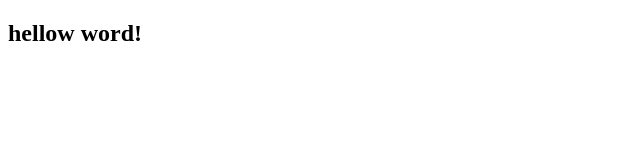
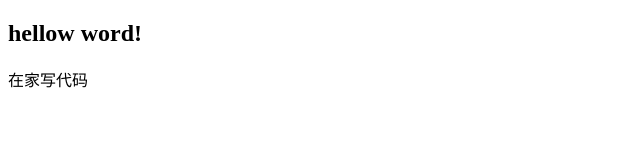
Before and after one commit to A-tongmu/demo, a plain HTML site: page index.html in a window 1280 px wide. Shown: the whole page, without its empty margins (0-640 px from the left). Drawn offline with Linux system fonts and the light colour scheme.

Commit message:
增加内容

```diff
--- a/index.html
+++ b/index.html
@@ -8,5 +8,6 @@
 </head>
 <body>
     <h2>hellow word!</h2>
+    <p>在家写代码</p>
 </body>
 </html>
```
